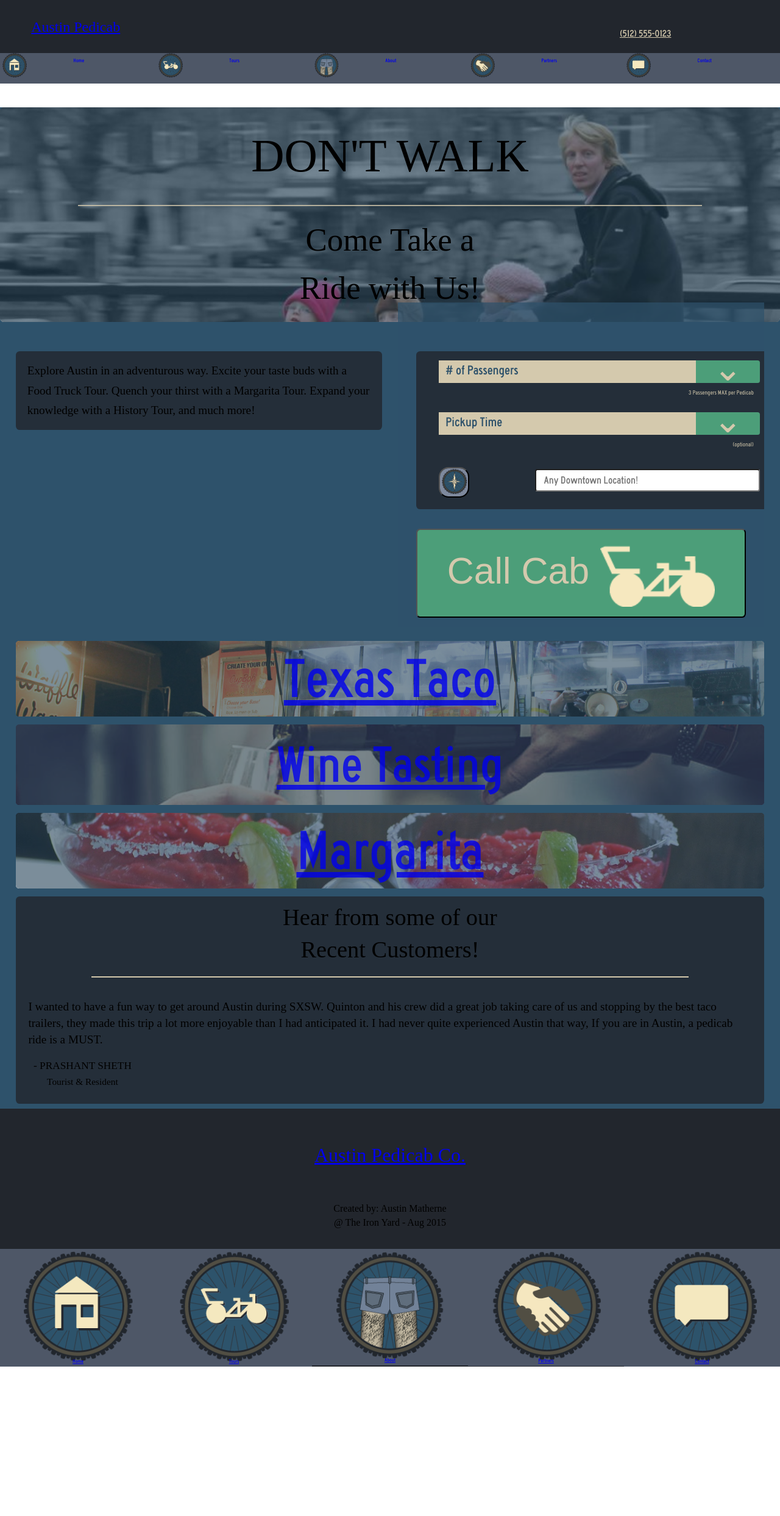
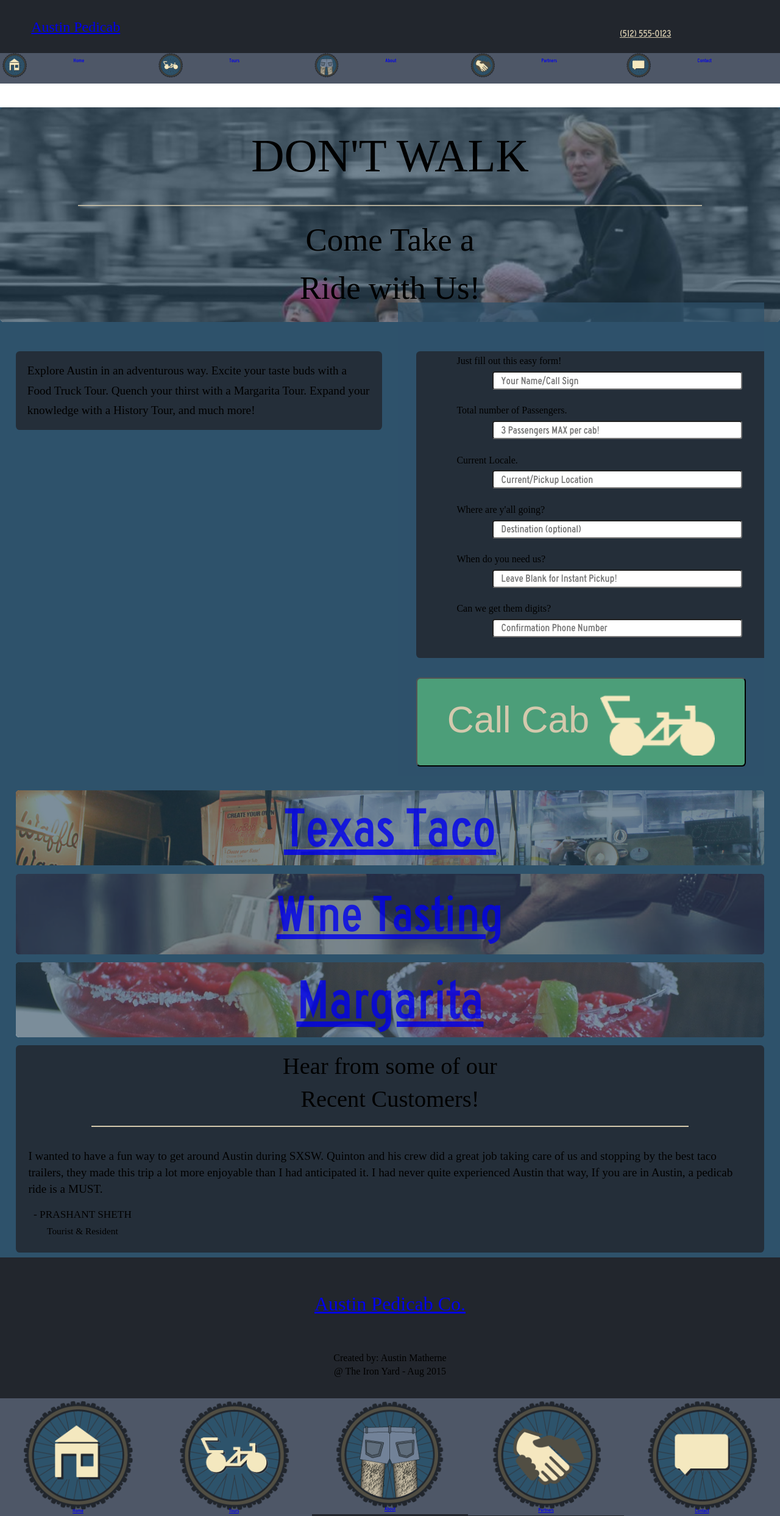
Before and after one commit to amatherne/atx-pedicab-co, a Jekyll site: the page built from index.html, in a window 1280 px wide. Shown: the whole page at 61% size. Built offline with Jekyll 4.4.1, drawn with Linux system fonts in a browser that asks for light colours; nearby versions of some CDN libraries; before the commit the page ends 2241 px from its top, so only the background shows below that.

Commit message:
input forms instead of drop downs for landings.

```diff
--- a/_layouts/default.html
+++ b/_layouts/default.html
@@ -30,7 +30,24 @@
 
               <!-- passenger select -->
 
-              <div class="dropdown">
+            <div class="info">
+              <h3>Just fill out this easy form!</h3>
+              <input type="text" id="input" for="" placeholder="Your Name/Call Sign">
+              <h3>Total number of Passengers.</h3>
+              <input type="text" id="input" for="" placeholder="3 Passengers MAX per cab!">
+              <h3>Current Locale.</h3>
+              <input type="text" id="input" for="" placeholder="Current/Pickup Location">
+              <h3>Where are y'all going?</h3>
+              <input type="text" id="input" for="" placeholder="Destination (optional)">
+              <h3>When do you need us?</h3>
+              <input type="text" id="input" for="" placeholder="Leave Blank for Instant Pickup!">
+              <h3>Can we get them digits?</h3>
+              <input type="text" id="\" for="" placeholder="Confirmation Phone Number">
+            </div>
+
+
+
+<!--             <div class="dropdown">
               <div class="dropdown-container">
                 <div class="dropdown-description"># of Passengers</div>
                 <div id="highlight" class="dropdown-button"><span>&#8964;</span></div>
@@ -43,10 +60,13 @@
                 </ul>
                 <span class="sub-text">3 Passengers MAX per Pedicab</span>
               </div>
-            </div>
+            </div> -->
                 <!-- Time Select -->
 
-           <div class="dropdown">
+<!--            <div class="dropdown">
+
+
+
               <div class="dropdown-container">
                 <div class="dropdown-description">Pickup Time</div>
                 <div id="highlight" class="dropdown-button"><span>&#8964;</span></div>
@@ -59,10 +79,10 @@
 
               </div>
             </div>
-
+ -->
             <!-- Location Select -->
 
-            <div class="location">
+<!--             <div class="location">
 
               <button id="find-me" class="find-me">
 
@@ -72,7 +92,7 @@
 
               <input type="text" id="input" for="" placeholder="Any Downtown Location!">
 
-            </div>
+            </div> -->
             </form>
            <!-- Call Button -->
             <div class="call">
--- a/_sass/_1-global.scss
+++ b/_sass/_1-global.scss
@@ -488,147 +488,152 @@ header.navigation {
       opacity: 0.8;
       z-index: -1;
     }
+    h3 {
+      width: 80%;
+      @include margin(0 10%);
+    }
+    input {
+      width: 80%;
+      float: right;
+      height:30px;
+      vertical-align: top;
+      color: $brandcolor2;
+      @include font(1.1);
+      @include margin(0.5em 10% 1.5em 10%);
+      @include padding(0.7em);
+      font-family: $h-font;
+      @include border-radius(0.2em);
+
+    }
   }
-  .dropdown {
-    color: $brandcolor2;
-    font-family: $h-font;
-    overflow: visible;
-    .dropdown-container {
-    overflow: visible;
+  // .dropdown {
+  //   color: $brandcolor2;
+  //   font-family: $h-font;
+  //   overflow: visible;
+  //   .dropdown-container {
+  //   overflow: visible;
 
-      display: inline-block;
-      position: relative;
-      text-align: center;
-      width:90%;
-      @include margin(0.5em 5%);
-    }
-    .dropdown-description {
-      float: left;
-      @include padding(0 0 0 0.5em);
-      text-align: left;
-      // vertical-align: middle;
-      display: block;
-      background:$fontcolor;
-        // background:lighten($buttoncolor,10%);
+  //     display: inline-block;
+  //     position: relative;
+  //     text-align: center;
+  //     width:90%;
+  //     @include margin(0.5em 5%);
+  //   }
+  //   .dropdown-description {
+  //     float: left;
+  //     @include padding(0 0 0 0.5em);
+  //     text-align: left;
+  //     // vertical-align: middle;
+  //     display: block;
+  //     background:$fontcolor;
+  //       // background:lighten($buttoncolor,10%);
 
-      width: 80%;
-      height:37px;
-        color: $brandcolor;
+  //     width: 80%;
+  //     height:37px;
+  //       color: $brandcolor;
 
-      z-index: 1;
-        @include font(1.7);
-        line-height: 1.5em;
+  //     z-index: 1;
+  //       @include font(1.7);
+  //       line-height: 1.5em;
 
 
 
-    }
-    .dropdown-button {
-      @include border-right-radius(0.3em);
+  //   }
+  //   .dropdown-button {
+  //     @include border-right-radius(0.3em);
 
-      cursor: pointer;
-      float: right;
-      position: relative;
+  //     cursor: pointer;
+  //     float: right;
+  //     position: relative;
 
-      background:darken($buttoncolor,10%);
+  //     background:darken($buttoncolor,10%);
 
-      width:20%;
-      height:37px;
-      span {
-        color:$fontcolor;
-        //    Leave margin-top in, testing for iphone
-        // margin-top:-0.3em;
-        // @include padding(-1.5em);
-        @include font(4.5);
-        line-height: 0.5em;
-        display: block;
-      }
-      // &.active {
-      //   background:lighten($buttoncolor,10%);
-      //   > span{
-      //   color:$brandcolor;
-      //   }
-      // }
-    }
-    .dropdown-menu {
-      @include border-bottom-radius(0.3em);
+  //     width:20%;
+  //     height:37px;
+  //     span {
+  //       color:$fontcolor;
+  //       //    Leave margin-top in, testing for iphone
+  //       // margin-top:-0.3em;
+  //       // @include padding(-1.5em);
+  //       @include font(4.5);
+  //       line-height: 0.5em;
+  //       display: block;
+  //     }
+  //     // &.active {
+  //     //   background:lighten($buttoncolor,10%);
+  //     //   > span{
+  //     //   color:$brandcolor;
+  //     //   }
+  //     // }
+  //   }
+  //   .dropdown-menu {
+  //     @include border-bottom-radius(0.3em);
 
 
-      cursor: pointer;
-      display: none;
-      @include transition (height 1s ease);
-      position: absolute;
-      text-align: left;
-      top: 2.4em;
-      height:0;
-      z-index: 1;
-      // padding:0.2em null 0.2em 1.5em;
-      width: 80%;
-      // z-index: 90;
-      background:$fontcolor;
-        // background:lighten($buttoncolor,10%);
+  //     cursor: pointer;
+  //     display: none;
+  //     @include transition (height 1s ease);
+  //     position: absolute;
+  //     text-align: left;
+  //     top: 2.4em;
+  //     height:0;
+  //     z-index: 1;
+  //     // padding:0.2em null 0.2em 1.5em;
+  //     width: 80%;
+  //     // z-index: 90;
+  //     background:$fontcolor;
+  //       // background:lighten($buttoncolor,10%);
 
-      li {
-        color:$brandcolor;
+  //     li {
+  //       color:$brandcolor;
 
-        font-family: $h-font;
-        @include font(1.7);
-        line-height: 1.5em;
-      }
-      // background-color: darken(rgba(46,82,107,0.8),5%);
+  //       font-family: $h-font;
+  //       @include font(1.7);
+  //       line-height: 1.5em;
+  //     }
+  //     // background-color: darken(rgba(46,82,107,0.8),5%);
 
-    }
+  //   }
 
-    .show-menu {
-      @include transition (height 1s ease);
-      display: block;
-      height:auto;
-      overflow: hidden;
-        @include margin(-0.25em 0 0 0);
-          @include padding(0.2em 0.9em);
-    }
-    .sub-text {
-      @include font(0.8);
-      color: $fontcolor;
-      float: right;
-      @include margin(1em);
-      opacity: 0.8;
-    }
-  }
-  .location {
-    width: 90%;
-      @include margin(0.7em 5%);
+  //   .show-menu {
+  //     @include transition (height 1s ease);
+  //     display: block;
+  //     height:auto;
+  //     overflow: hidden;
+  //       @include margin(-0.25em 0 0 0);
+  //         @include padding(0.2em 0.9em);
+  //   }
+  //   .sub-text {
+  //     @include font(0.8);
+  //     color: $fontcolor;
+  //     float: right;
+  //     @include margin(1em);
+  //     opacity: 0.8;
+  //   }
+  // }
+  // .location {
+  //   width: 90%;
+  //     @include margin(0.7em 5%);
 
 
-  }
-  .find-me {
-    background:lighten($brandcolor2,40%);
-    width: 50px;
-    height:50px;
-    z-index: 90;
-    display: inline-block;
-    @include border-radius(1.2em);
-    padding:0.005em;
-    img {
-      width: 90%;
-      padding-top: 0.019em;
-      padding-right:0.019em;
-      // color:$fontcolor;
-    }
+  // }
+  // .find-me {
+  //   background:lighten($brandcolor2,40%);
+  //   width: 50px;
+  //   height:50px;
+  //   z-index: 90;
+  //   display: inline-block;
+  //   @include border-radius(1.2em);
+  //   padding:0.005em;
+  //   img {
+  //     width: 90%;
+  //     padding-top: 0.019em;
+  //     padding-right:0.019em;
+  //     // color:$fontcolor;
+  //   }
 
-  }
-  input {
-    width: 77%;
-    float: right;
-    height:37px;
-    vertical-align: top;
-    color: $brandcolor2;
-    @include font(1.1);
-      @include margin(0.2em null null null);
-    padding:0.7em;
-    font-family: $h-font;
-      @include border-radius(0.2em);
+  // }
 
-  }
 
   .call {
     width: 90%;
--- a/index.html
+++ b/index.html
@@ -15,20 +15,47 @@ layout: default
     </div>
 
 	<!-- end of tagline -->
+<div class="landing">
+  <form class="inputs" action="sendMessage.php" method="get">
 
-    <div class="landing">
+              <!-- passenger select -->
 
-<!--         <div class="tag-line">
-          <h2>DON'T WALK</h2>
-          <div class="divider"></div>
-          <h3>TAKE A PEDICAB</h3>
-        </div>
- -->
-        <div class="inputs">
+    <div class="info">
+
+      <h3>Just fill out this easy form!</h3>
+      <input type="text" id="input" for="" placeholder="Your Name/Call Sign">
+
+      <h3>Total number of Passengers.</h3>
+      <input type="text" id="input" for="" placeholder="3 Passengers MAX per cab!">
+
+      <h3>Current Locale.</h3>
+      <input type="text" id="input" for="" placeholder="Current/Pickup Location">
+
+      <h3>Where are y'all going?</h3>
+      <input type="text" id="input" for="" placeholder="Destination (optional)">
+
+      <h3>When do you need us?</h3>
+      <input type="text" id="input" for="" placeholder="Leave Blank for Instant Pickup!">
+
+      <h3>Can we get them digits?</h3>
+      <input type="text" id="\" for="" placeholder="Confirmation Phone Number">
+
+    </div>
+
+  </form>
+           <!-- Call Button -->
+            <div class="call">
+              <button type="submit" name="submit" id="call"><span>Call Cab</span><img src="{{ site.baseurl }}/img/pedicab.png"></button>
+            </div>
+          </div>
+
+<!--     <div class="landing">
+
+        <div class="inputs"> -->
 
           <!-- passenger select -->
 
-          <div class="dropdown">
+<!--           <div class="dropdown">
           <div class="dropdown-container">
             <p class="dropdown-description"># of Passengers</p>
             <div class="dropdown-button"><span>&#8964;</span></div>
@@ -41,10 +68,10 @@ layout: default
             </ul>
             <span class="sub-text">3 Passengers MAX per Pedicab</span>
           </div>
-        </div>
+        </div> -->
             <!-- Time Select -->
 
-       <div class="dropdown">
+<!--        <div class="dropdown">
           <div class="dropdown-container">
             <p class="dropdown-description">Pickup Time</p>
             <div class="dropdown-button"><span>&#8964;</span></div>
@@ -56,20 +83,20 @@ layout: default
             <span class="sub-text">(optional)</span>
 
           </div>
-        </div>
+        </div> -->
 
         <!-- Location Select -->
 
-        <div class="location">
+  <!--       <div class="location">
           <button id="click-me" class="find-me"><img id="rotate-box" src="img/icons/locator.png"></button>
           <input type="text" placeholder="Any Downtown Location!">
         </div>
-        </div>
+        </div> -->
        <!-- Call Button -->
-        <div class="call">
+<!--         <div class="call">
           <button id="call"><span>Call Cab</span><img src="img/pedicab.png"></button>
         </div>
-    </div>
+    </div> -->
 
     <!-- End of Tablet/desktop landing -->
 
```
Also changed, not shown: 7 other files.
